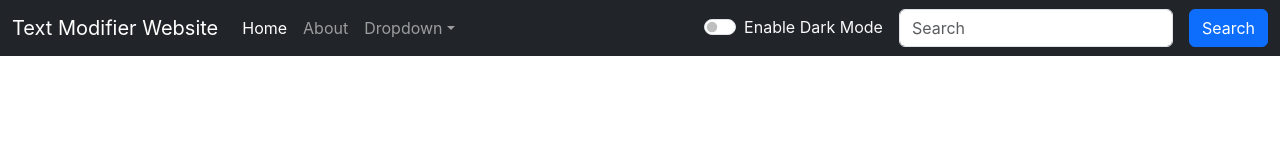
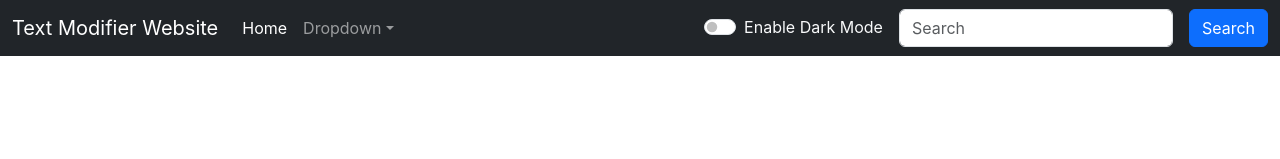
Before and after one commit to DhruvDhari/Learning_React, a React (Create React App) app in the folder my-app/: page / in a window 1280 px wide. Shown: the top 159 px of the page. Built offline with nearby package versions, Linux system fonts and the light colour scheme.

Commit message:
removed react routing

```diff
--- a/my-app/src/App.js
+++ b/my-app/src/App.js
@@ -6,12 +6,11 @@ import React,{useState} from 'react'
 import Alert from './components/Alert';
 // import About from './components/About';
 
-//for react-router
+// for react-router
 // import{
 //   BrowserRouter as Router,
-//   Switch,
-//   Route,
-//   Link
+//   Routes,
+//   Route
 // } from "react-router-dom";
 
 let aboutText="About";
@@ -52,27 +51,30 @@ function App() {
   }
 
   return (
-    <>
+    <div>
+      {/* <Router>  */}
   <Navbar title={name} aboutText={aboutText} mode={mode} toggleMode={toggleMode} />
   <Alert alert={alert}/>
   <div className="container my-5">
   <TextForm heading="Enter the text to Analyse" mode={mode} showAlert={showAlert}/>
-    {/* <Switch>
+    {/* <Routes>
       <Route  exact path='/about'>
-      <About/>
+      element={<About/>}
       </Route>
       <Route exact path='/'>
-      <TextForm heading="Enter the text to Analyse" mode={mode} showAlert={showAlert}/>
+      element={<TextForm heading="Enter the text to Analyse" mode={mode} showAlert={showAlert}/>}
       </Route>
-    </Switch> */}
-
+    </Routes>
+  */}
   </div>
 
     {/* <Navbar title='Capitalizer'/>
     <div className='container'>
     <TextForm heading="Enter Text To Analyse"/>
     </div> */}
-    </>
+    {/* </Router> */}
+    </div>
+
      );
 }
 
--- a/my-app/src/components/Navbar.js
+++ b/my-app/src/components/Navbar.js
@@ -66,9 +66,9 @@ export default function Navbar(props) {
         <li className="nav-item">
           <a className="nav-link active" aria-current="page" href="/">Home</a>
         </li>
-        <li className="nav-item">
-          <a className="nav-link" href="/about">{props.aboutText} </a>
-        </li>
+        {/* <li className="nav-item">
+          <Link className="nav-link" to="/about">{props.aboutText} </Link>
+        </li> */}
         <li className="nav-item dropdown">
           <a className="nav-link dropdown-toggle" href="/" role="button" data-bs-toggle="dropdown" aria-expanded="false">
             Dropdown
```
